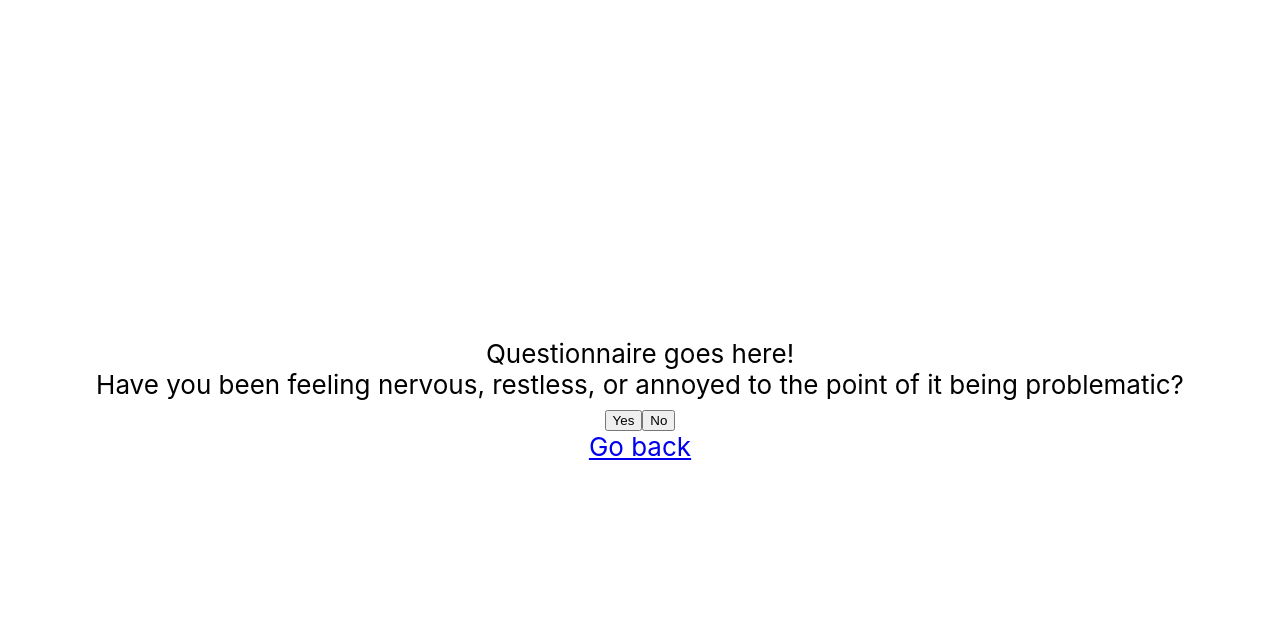
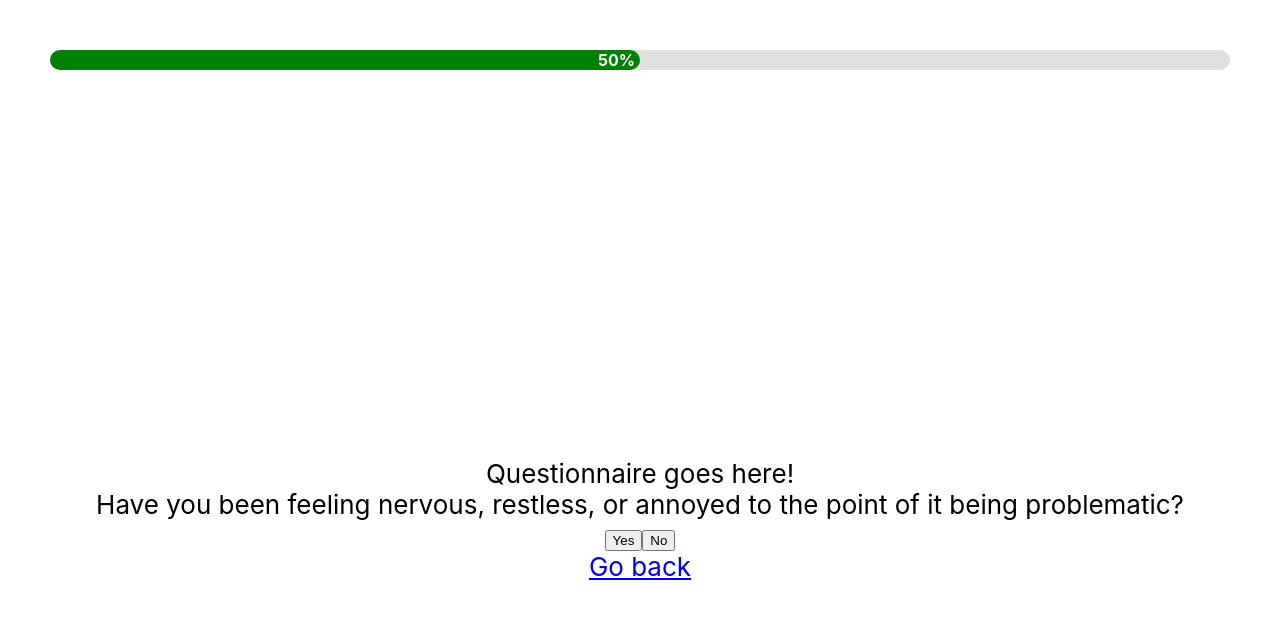
Before and after one commit to colathro/healthtech-hack, a React (Create React App) app: page /questionnaire in a window 1280 px wide. Shown: the top 618 px of the page. Built offline with nearby package versions, Linux system fonts and the light colour scheme.

Commit message:
Added progress bar to questionnaire.

```diff
--- /dev/null
+++ b/src/components/ProgressBar/ProgressBar.js
@@ -0,0 +1,36 @@
+import React from "react";
+
+const ProgressBar = (props) => {
+    const { bgcolor, completed } = props;
+
+    const containerStyles = {
+      height: 20,
+      backgroundColor: "#e0e0de",
+      borderRadius: 50,
+      margin: 50
+    }
+
+    const fillerStyles = {
+      height: '100%',
+      width: `${completed}%`,
+      backgroundColor: bgcolor,
+      borderRadius: 'inherit',
+      textAlign: 'right'
+    }
+
+    const labelStyles = {
+      padding: 5,
+      color: 'white',
+      fontWeight: 'bold'
+    }
+
+    return (
+      <div style={containerStyles}>
+        <div style={fillerStyles}>
+          <span style={labelStyles}>{`${completed}%`}</span>
+        </div>
+      </div>
+    );
+  };
+
+  export default ProgressBar;
--- a/src/components/Questionnaire/Questionnaire.js
+++ b/src/components/Questionnaire/Questionnaire.js
@@ -1,4 +1,5 @@
 import { Link } from "react-router-dom";
+import ProgressBar from "../ProgressBar/ProgressBar";
 import "./Questionnaire.css";
 import { observer } from "mobx-react";
 import questionnaireState from "../../state/QuestionnaireState";
@@ -7,6 +8,7 @@
 const Questionnaire = observer(() => {
   return (
     <div className="questionnaire-page">
+      <ProgressBar bgcolor="green" completed={50}/>
       <div className="questionnaire-page-header">
         Questionnaire goes here!
         {questionnaireState.questions.map((question) => {
```
